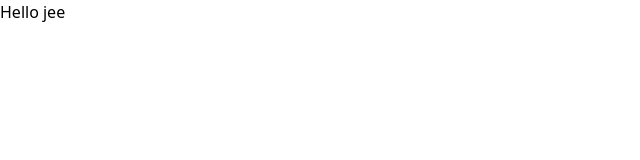
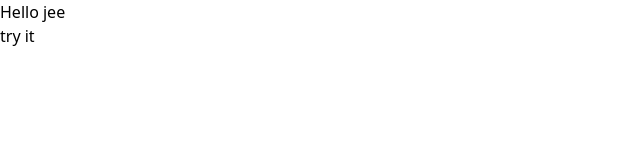
Before and after one commit to Sreejita2023/react_project2, a React (Create React App) app: page / in a window 1280 px wide. Shown: the top 160 px of the page, without its empty margins (0-640 px from the left). Built offline with nearby package versions, Linux system fonts and the light colour scheme.

Commit message:
made changes

```diff
--- a/src/App.js
+++ b/src/App.js
@@ -2,7 +2,11 @@ import "./App.css";
 
 function App() {
   return (
-    <h1>Hello jee</h1>
+   <div>
+       <h1>Hello jee</h1>
+       <button>try it</button>
+   </div>
+
   );
 }
 
```
